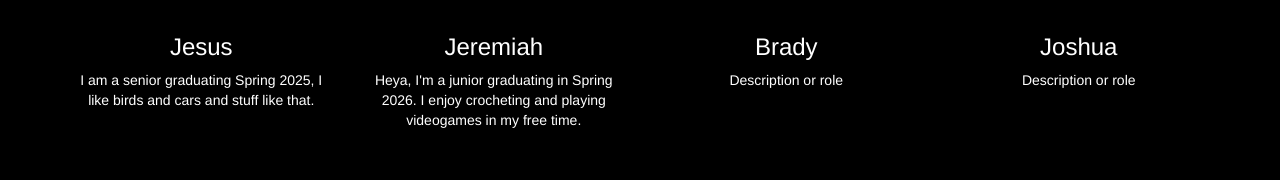
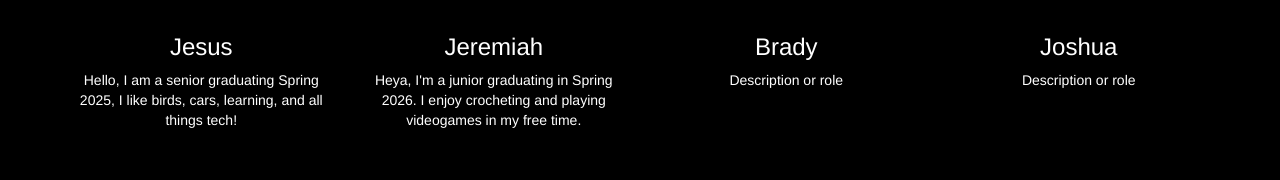
Before and after one commit to jseusx/vampireApp, a plain HTML site: page html/index.html in a window 1280 px wide. Shown: the part 126-306 px from the top of the page. Drawn offline with nearby package versions, Linux system fonts and the light colour scheme.

Commit message:
Updated description on index page again lol

```diff
--- a/html/index.html
+++ b/html/index.html
@@ -17,7 +17,7 @@
         <div class="row">
             <div class="col-md-3 team-member">
                 <h3>Jesus</h3>
-                <p> I am a senior graduating Spring 2025, I like birds and cars and stuff like that.
+                <p> Hello, I am a senior graduating Spring 2025, I like birds, cars, learning, and all things tech!
                 </p>
             </div>
             <div class="col-md-3 team-member">
```
